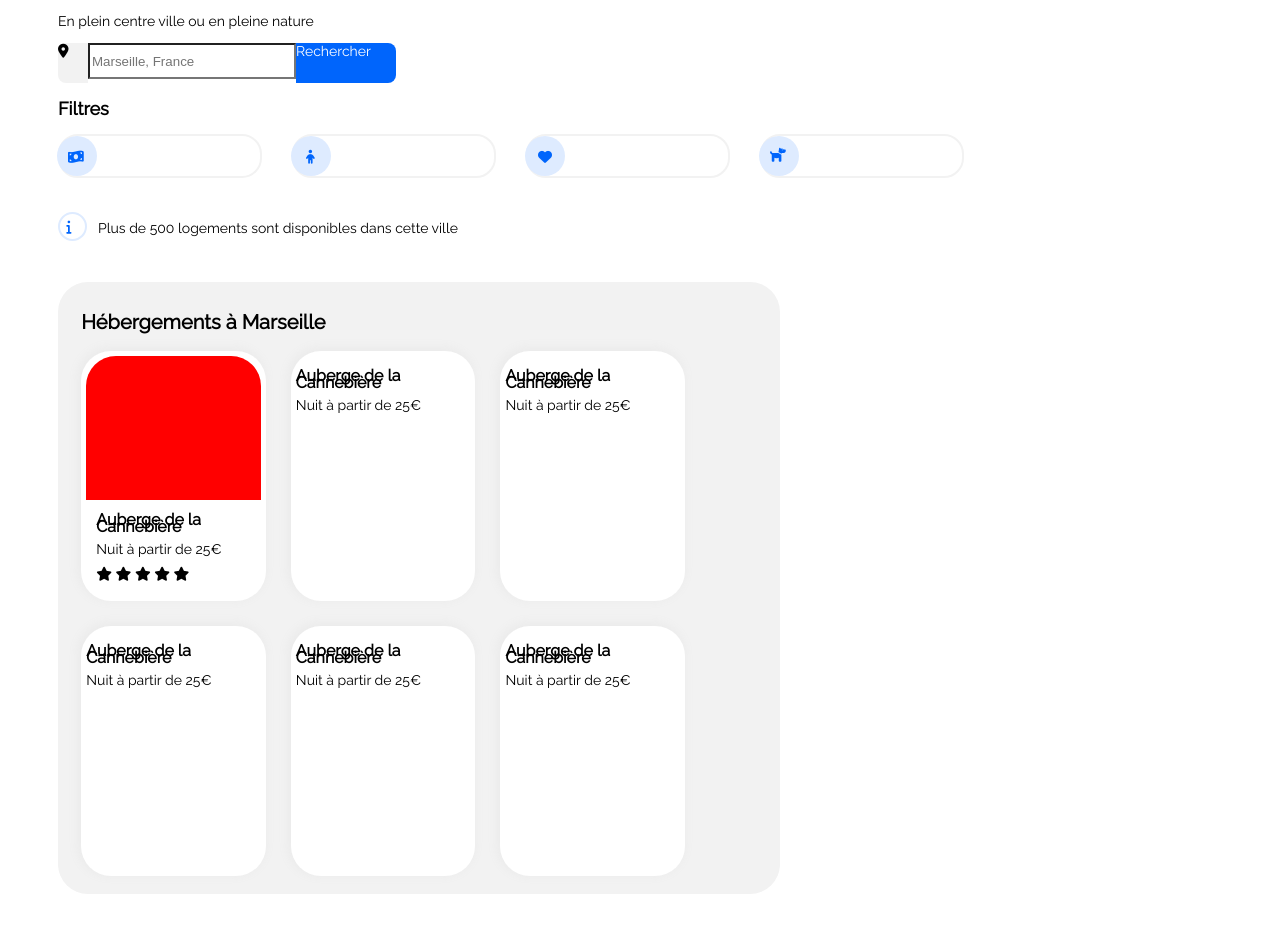
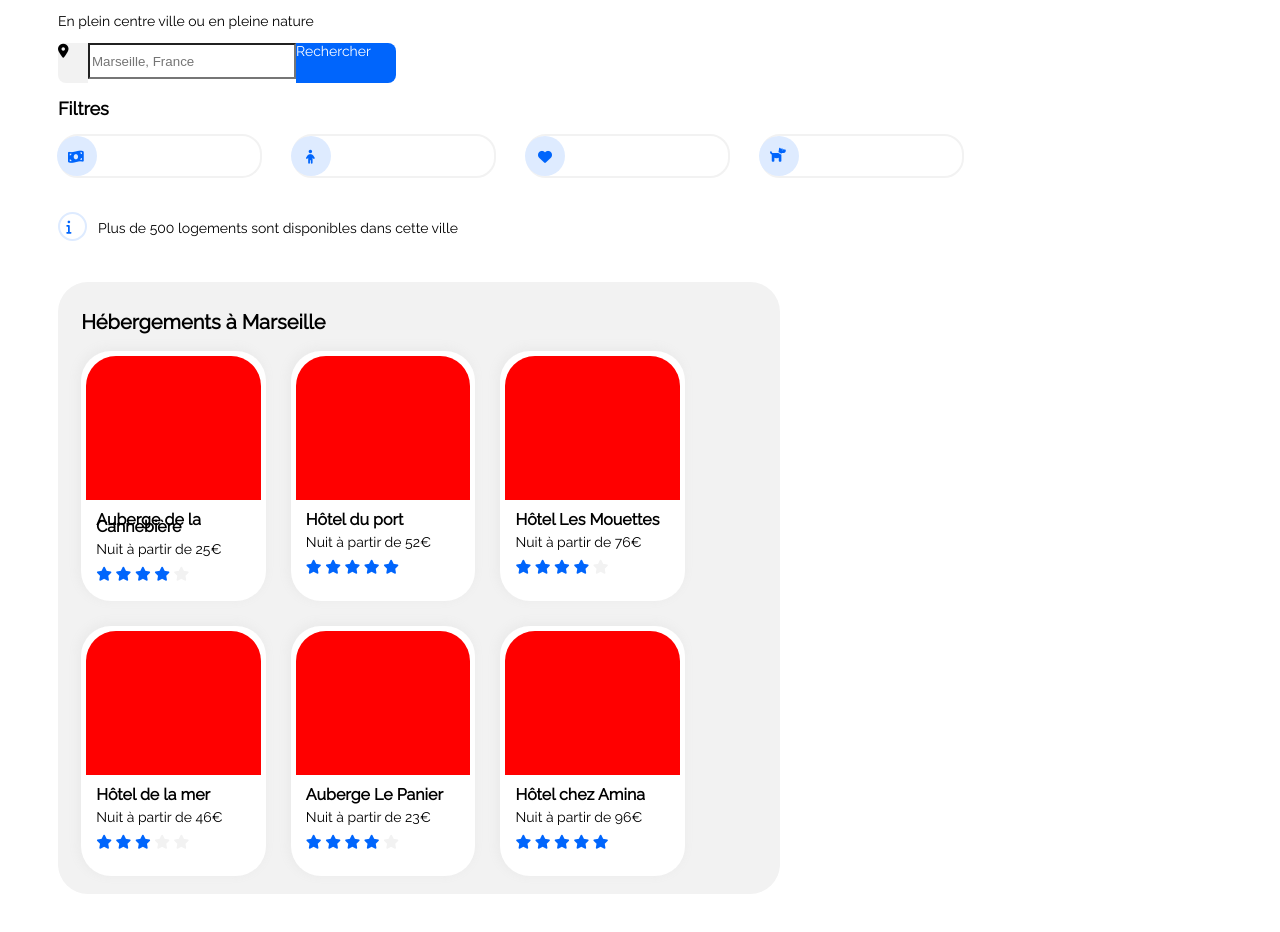
Before and after one commit to AmbreDeB/Reservia, a plain HTML site: page Index.html in a window 1280 px wide. Shown: the part 150-1082 px from the top of the page. Drawn offline with Linux system fonts and the light colour scheme.

Commit message:
cartes hebergements

```diff
--- a/Index.html
+++ b/Index.html
@@ -74,48 +74,78 @@
         <i class="fas fa-star"></i>
         <i class="fas fa-star"></i>
         <i class="fas fa-star"></i>
+        <i class="fas fa-star gris"></i>
+    </div>
+    </div>
+
+    <div class="hebergement">
+        <div class="img-hebergement"></div>
+
+    <div class="legende-hebergement">
+        <h3>Hôtel du port</h3>
+        <p>Nuit à partir de <span>52€</span></p>
+        <i class="fas fa-star"></i>
+        <i class="fas fa-star"></i>
+        <i class="fas fa-star"></i>
+        <i class="fas fa-star"></i>
         <i class="fas fa-star"></i>
     </div>
     </div>
 
     <div class="hebergement">
-        <!--
-        <img src="images/hebergements/4_small/marcus-loke-WQJvWU_HZFo-unsplash.jpg" alt="Auberge de la Cannebière"/>
-        -->
-        <h3>Auberge de la Cannebière</h3>
-        <p>Nuit à partir de <span>25€</span></p>
+        <div class="img-hebergement"></div>
+
+    <div class="legende-hebergement">
+        <h3>Hôtel Les Mouettes</h3>
+        <p>Nuit à partir de <span>76€</span></p>
+        <i class="fas fa-star"></i>
+        <i class="fas fa-star"></i>
+        <i class="fas fa-star"></i>
+        <i class="fas fa-star"></i>
+        <i class="fas fa-star gris"></i>
+    </div>
     </div>
 
     <div class="hebergement">
-        <!--
-        <img src="images/hebergements/4_small/marcus-loke-WQJvWU_HZFo-unsplash.jpg" alt="Auberge de la Cannebière"/>
-        -->
-        <h3>Auberge de la Cannebière</h3>
-        <p>Nuit à partir de <span>25€</span></p>
+        <div class="img-hebergement"></div>
+
+    <div class="legende-hebergement">
+        <h3>Hôtel de la mer</h3>
+        <p>Nuit à partir de <span>46€</span></p>
+        <i class="fas fa-star"></i>
+        <i class="fas fa-star"></i>
+        <i class="fas fa-star"></i>
+        <i class="fas fa-star gris"></i>
+        <i class="fas fa-star gris"></i>
+    </div>
     </div>
 
     <div class="hebergement">
-        <!--
-        <img src="images/hebergements/4_small/marcus-loke-WQJvWU_HZFo-unsplash.jpg" alt="Auberge de la Cannebière"/>
-        -->
-        <h3>Auberge de la Cannebière</h3>
-        <p>Nuit à partir de <span>25€</span></p>
+        <div class="img-hebergement"></div>
+
+    <div class="legende-hebergement">
+        <h3>Auberge Le Panier</h3>
+        <p>Nuit à partir de <span>23€</span></p>
+        <i class="fas fa-star"></i>
+        <i class="fas fa-star"></i>
+        <i class="fas fa-star"></i>
+        <i class="fas fa-star"></i>
+        <i class="fas fa-star gris"></i>
+    </div>
     </div>
 
     <div class="hebergement">
-        <!--
-        <img src="images/hebergements/4_small/marcus-loke-WQJvWU_HZFo-unsplash.jpg" alt="Auberge de la Cannebière"/>
-        -->
-        <h3>Auberge de la Cannebière</h3>
-        <p>Nuit à partir de <span>25€</span></p>
+        <div class="img-hebergement"></div>
+
+    <div class="legende-hebergement">
+        <h3>Hôtel chez Amina</h3>
+        <p>Nuit à partir de <span>96€</span></p>
+        <i class="fas fa-star"></i>
+        <i class="fas fa-star"></i>
+        <i class="fas fa-star"></i>
+        <i class="fas fa-star"></i>
+        <i class="fas fa-star"></i>
     </div>
-
-    <div class="hebergement">
-        <!--
-        <img src="images/hebergements/4_small/marcus-loke-WQJvWU_HZFo-unsplash.jpg" alt="Auberge de la Cannebière"/>
-        -->
-        <h3>Auberge de la Cannebière</h3>
-        <p>Nuit à partir de <span>25€</span></p>
     </div>
 
 
--- a/style.css
+++ b/style.css
@@ -212,3 +212,11 @@ i.puce {
     float: left;
     margin-left: 10px;
 }
+
+.fa-star {
+    color: #0065FC;
+}
+
+.gris {
+    color: #F2F2F2;
+}
```
